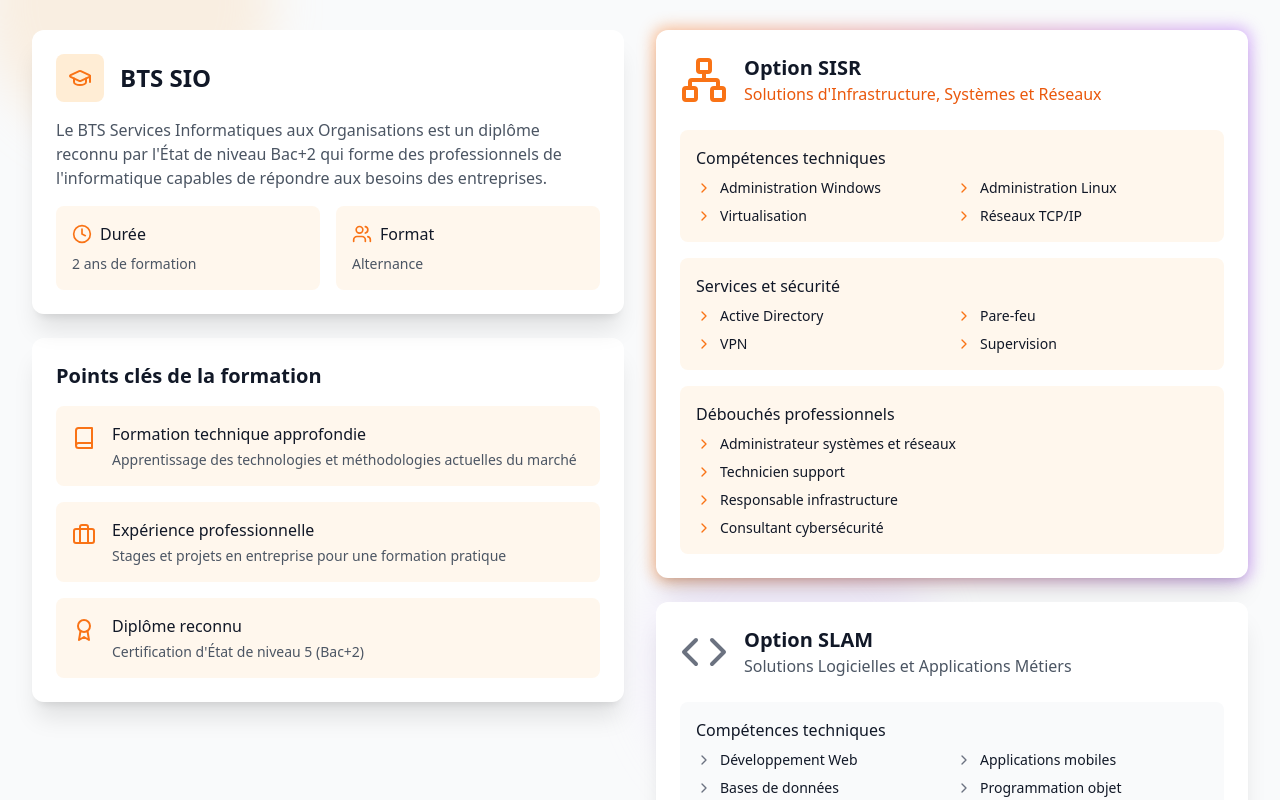
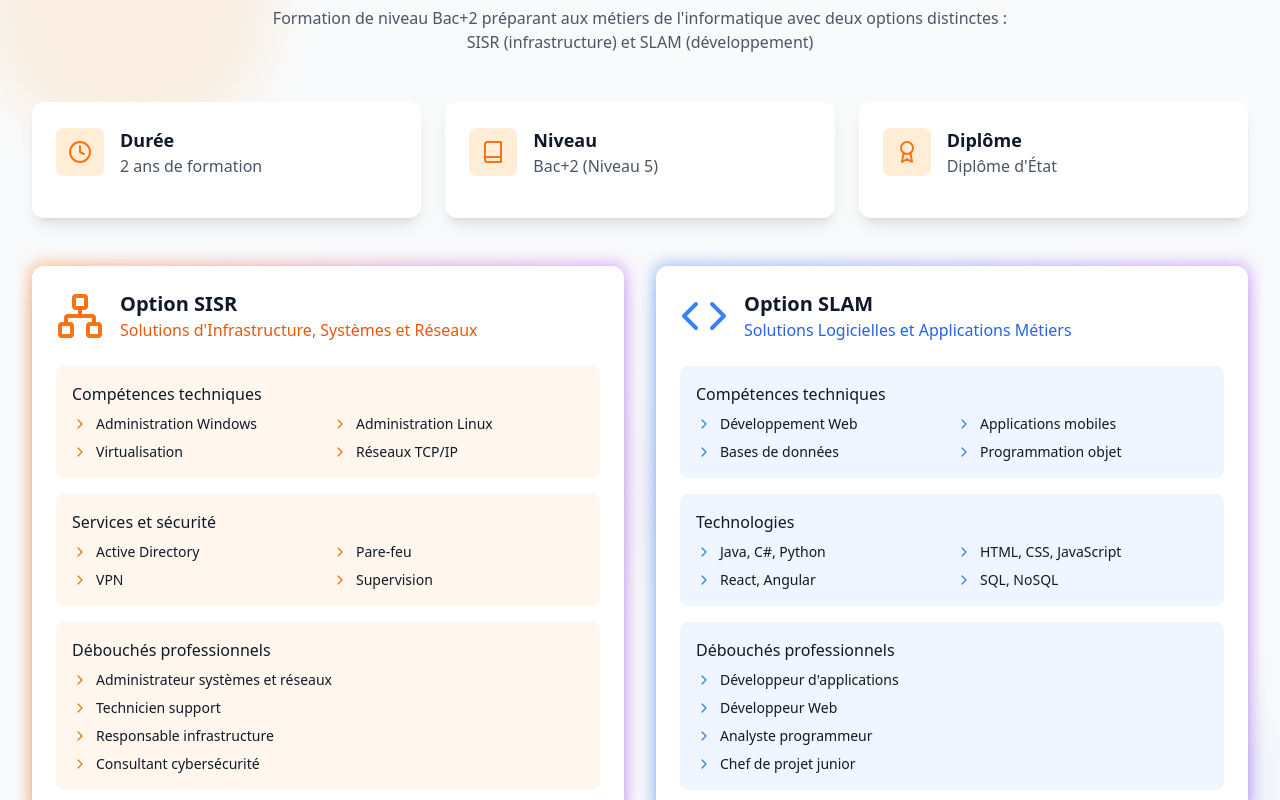
Before and after one commit to CapitaineRick/Portfolio, a React (Vite) app: page / in a window 1280 px wide. Shown: the part 3680-4480 px from the top of the page. Built offline with nearby package versions, Linux system fonts and the light colour scheme.

Commit message:
Reorganize Education section layout

```diff
--- a/src/components/sections/Education.tsx
+++ b/src/components/sections/Education.tsx
@@ -37,84 +37,59 @@ const Education: React.FC = () => {
 
       <div className="max-w-7xl mx-auto px-4 sm:px-6 lg:px-8">
         <div className="text-center mb-12">
-          <h2 className="text-3xl md:text-4xl font-bold mb-4">Ma formation – BTS SIO</h2>
-          <div className="w-20 h-1 bg-orange-500 mx-auto"></div>
+          <h2 className="text-3xl md:text-4xl font-bold mb-4">BTS SIO - Services Informatiques aux Organisations</h2>
+          <div className="w-20 h-1 bg-orange-500 mx-auto mb-6"></div>
+          <p className="text-gray-600 dark:text-gray-300 max-w-3xl mx-auto">
+            Formation de niveau Bac+2 préparant aux métiers de l'informatique avec deux options distinctes :
+            SISR (infrastructure) et SLAM (développement)
+          </p>
         </div>
 
         <div
           ref={educationRef}
           className="transition-all duration-1000 opacity-0 translate-y-10"
         >
-          <div className="grid grid-cols-1 lg:grid-cols-2 gap-8">
-            {/* Left Column - Overview */}
-            <div className="space-y-6">
-              {/* Introduction Card */}
-              <div className="bg-white dark:bg-gray-800 rounded-xl shadow-xl p-6 transform hover:scale-[1.02] transition-all duration-300">
+          {/* Overview Cards */}
+          <div className="grid grid-cols-1 md:grid-cols-3 gap-6 mb-12">
+            <div className="bg-white dark:bg-gray-800 rounded-xl p-6 shadow-lg transform hover:scale-105 transition-all duration-300">
               <div className="flex items-center gap-4 mb-4">
                 <div className="p-3 bg-orange-100 dark:bg-orange-900/30 rounded-lg">
-                    <GraduationCap className="w-6 h-6 text-orange-500" />
+                  <Clock className="w-6 h-6 text-orange-500" />
                 </div>
-                  <h3 className="text-2xl font-semibold">BTS SIO</h3>
-                </div>
-                <p className="text-gray-600 dark:text-gray-300 mb-4">
-                  Le BTS Services Informatiques aux Organisations est un diplôme reconnu par l'État de niveau Bac+2
-                  qui forme des professionnels de l'informatique capables de répondre aux besoins des entreprises.
-                </p>
-                <div className="grid grid-cols-2 gap-4">
-                  <div className="bg-orange-50 dark:bg-gray-700/50 p-4 rounded-lg">
-                    <div className="flex items-center gap-2 mb-2">
-                      <Clock className="w-5 h-5 text-orange-500" />
-                      <span className="font-medium">Durée</span>
-                    </div>
-                    <p className="text-sm text-gray-600 dark:text-gray-300">2 ans de formation</p>
-                  </div>
-                  <div className="bg-orange-50 dark:bg-gray-700/50 p-4 rounded-lg">
-                    <div className="flex items-center gap-2 mb-2">
-                      <Users className="w-5 h-5 text-orange-500" />
-                      <span className="font-medium">Format</span>
-                    </div>
-                    <p className="text-sm text-gray-600 dark:text-gray-300">Alternance</p>
+                <div>
+                  <h3 className="font-semibold text-lg">Durée</h3>
+                  <p className="text-gray-600 dark:text-gray-400">2 ans de formation</p>
                 </div>
               </div>
             </div>
 
-              {/* Key Features */}
-              <div className="bg-white dark:bg-gray-800 rounded-xl shadow-xl p-6">
-                <h4 className="text-xl font-semibold mb-4">Points clés de la formation</h4>
-                <div className="space-y-4">
-                  <div className="flex items-start gap-4 p-4 bg-orange-50 dark:bg-gray-700/50 rounded-lg transform hover:scale-[1.02] transition-all duration-300">
-                    <Book className="w-6 h-6 text-orange-500 mt-1" />
+            <div className="bg-white dark:bg-gray-800 rounded-xl p-6 shadow-lg transform hover:scale-105 transition-all duration-300">
+              <div className="flex items-center gap-4 mb-4">
+                <div className="p-3 bg-orange-100 dark:bg-orange-900/30 rounded-lg">
+                  <Book className="w-6 h-6 text-orange-500" />
+                </div>
                 <div>
-                      <h5 className="font-medium mb-1">Formation technique approfondie</h5>
-                      <p className="text-sm text-gray-600 dark:text-gray-300">
-                        Apprentissage des technologies et méthodologies actuelles du marché
-                      </p>
+                  <h3 className="font-semibold text-lg">Niveau</h3>
+                  <p className="text-gray-600 dark:text-gray-400">Bac+2 (Niveau 5)</p>
                 </div>
               </div>
-                  <div className="flex items-start gap-4 p-4 bg-orange-50 dark:bg-gray-700/50 rounded-lg transform hover:scale-[1.02] transition-all duration-300">
-                    <Briefcase className="w-6 h-6 text-orange-500 mt-1" />
+            </div>
+
+            <div className="bg-white dark:bg-gray-800 rounded-xl p-6 shadow-lg transform hover:scale-105 transition-all duration-300">
+              <div className="flex items-center gap-4 mb-4">
+                <div className="p-3 bg-orange-100 dark:bg-orange-900/30 rounded-lg">
+                  <Award className="w-6 h-6 text-orange-500" />
+                </div>
                 <div>
-                      <h5 className="font-medium mb-1">Expérience professionnelle</h5>
-                      <p className="text-sm text-gray-600 dark:text-gray-300">
-                        Stages et projets en entreprise pour une formation pratique
-                      </p>
-                    </div>
-                  </div>
-                  <div className="flex items-start gap-4 p-4 bg-orange-50 dark:bg-gray-700/50 rounded-lg transform hover:scale-[1.02] transition-all duration-300">
-                    <Award className="w-6 h-6 text-orange-500 mt-1" />
-                    <div>
-                      <h5 className="font-medium mb-1">Diplôme reconnu</h5>
-                      <p className="text-sm text-gray-600 dark:text-gray-300">
-                        Certification d'État de niveau 5 (Bac+2)
-                      </p>
-                    </div>
+                  <h3 className="font-semibold text-lg">Diplôme</h3>
+                  <p className="text-gray-600 dark:text-gray-400">Diplôme d'État</p>
                 </div>
               </div>
             </div>
           </div>
 
-            {/* Right Column - Specializations */}
-            <div className="space-y-6">
+          {/* Specializations */}
+          <div className="grid grid-cols-1 lg:grid-cols-2 gap-8">
             {/* SISR Option */}
             <div className="relative group">
               <div className="absolute -inset-0.5 bg-gradient-to-r from-orange-500 to-purple-500 rounded-xl blur opacity-50 group-hover:opacity-75 transition duration-1000"></div>
@@ -200,82 +175,82 @@ const Education: React.FC = () => {
             </div>
 
             {/* SLAM Option */}
-              <div className="relative">
-                <div className="bg-white dark:bg-gray-800 rounded-xl shadow-xl p-6">
+            <div className="relative group">
+              <div className="absolute -inset-0.5 bg-gradient-to-r from-blue-500 to-purple-500 rounded-xl blur opacity-50 group-hover:opacity-75 transition duration-1000"></div>
+              <div className="relative bg-white dark:bg-gray-800 rounded-xl shadow-xl p-6">
                 <div className="flex items-center gap-4 mb-6">
-                    <Code className="w-12 h-12 text-gray-500" />
+                  <Code className="w-12 h-12 text-blue-500" />
                   <div>
                     <h4 className="text-xl font-semibold">Option SLAM</h4>
-                      <p className="text-gray-600 dark:text-gray-400">
+                    <p className="text-blue-600 dark:text-blue-400">
                       Solutions Logicielles et Applications Métiers
                     </p>
                   </div>
                 </div>
 
                 <div className="space-y-4">
-                    <div className="bg-gray-50 dark:bg-gray-700/50 p-4 rounded-lg">
+                  <div className="bg-blue-50 dark:bg-gray-700/50 p-4 rounded-lg">
                     <h5 className="font-medium mb-2">Compétences techniques</h5>
                     <div className="grid grid-cols-2 gap-2">
                       <div className="flex items-center gap-2 text-sm">
-                          <ChevronRight className="w-4 h-4 text-gray-500" />
+                        <ChevronRight className="w-4 h-4 text-blue-500" />
                         <span>Développement Web</span>
                       </div>
                       <div className="flex items-center gap-2 text-sm">
-                          <ChevronRight className="w-4 h-4 text-gray-500" />
+                        <ChevronRight className="w-4 h-4 text-blue-500" />
                         <span>Applications mobiles</span>
                       </div>
                       <div className="flex items-center gap-2 text-sm">
-                          <ChevronRight className="w-4 h-4 text-gray-500" />
+                        <ChevronRight className="w-4 h-4 text-blue-500" />
                         <span>Bases de données</span>
                       </div>
                       <div className="flex items-center gap-2 text-sm">
-                          <ChevronRight className="w-4 h-4 text-gray-500" />
+                        <ChevronRight className="w-4 h-4 text-blue-500" />
                         <span>Programmation objet</span>
                       </div>
                     </div>
                   </div>
 
-                    <div className="bg-gray-50 dark:bg-gray-700/50 p-4 rounded-lg">
+                  <div className="bg-blue-50 dark:bg-gray-700/50 p-4 rounded-lg">
                     <h5 className="font-medium mb-2">Technologies</h5>
                     <div className="grid grid-cols-2 gap-2">
                       <div className="flex items-center gap-2 text-sm">
-                          <ChevronRight className="w-4 h-4 text-gray-500" />
+                        <ChevronRight className="w-4 h-4 text-blue-500" />
                         <span>Java, C#, Python</span>
                       </div>
                       <div className="flex items-center gap-2 text-sm">
-                          <ChevronRight className="w-4 h-4 text-gray-500" />
+                        <ChevronRight className="w-4 h-4 text-blue-500" />
                         <span>HTML, CSS, JavaScript</span>
                       </div>
                       <div className="flex items-center gap-2 text-sm">
-                          <ChevronRight className="w-4 h-4 text-gray-500" />
+                        <ChevronRight className="w-4 h-4 text-blue-500" />
                         <span>React, Angular</span>
                       </div>
                       <div className="flex items-center gap-2 text-sm">
-                          <ChevronRight className="w-4 h-4 text-gray-500" />
+                        <ChevronRight className="w-4 h-4 text-blue-500" />
                         <span>SQL, NoSQL</span>
                       </div>
                     </div>
                   </div>
 
-                    <div className="bg-gray-50 dark:bg-gray-700/50 p-4 rounded-lg">
+                  <div className="bg-blue-50 dark:bg-gray-700/50 p-4 rounded-lg">
                     <h5 className="font-medium mb-2">Débouchés professionnels</h5>
                     <div className="grid grid-cols-1 gap-2">
                       <div className="flex items-center gap-2 text-sm">
-                          <ChevronRight className="w-4 h-4 text-gray-500" />
+                        <ChevronRight className="w-4 h-4 text-blue-500" />
                         <span>Développeur d'applications</span>
                       </div>
                       <div className="flex items-center gap-2 text-sm">
-                          <ChevronRight className="w-4 h-4 text-gray-500" />
+                        <ChevronRight className="w-4 h-4 text-blue-500" />
                         <span>Développeur Web</span>
                       </div>
                       <div className="flex items-center gap-2 text-sm">
-                          <ChevronRight className="w-4 h-4 text-gray-500" />
+                        <ChevronRight className="w-4 h-4 text-blue-500" />
                         <span>Analyste programmeur</span>
                       </div>
                       <div className="flex items-center gap-2 text-sm">
-                          <ChevronRight className="w-4 h-4 text-gray-500" />
+                        <ChevronRight className="w-4 h-4 text-blue-500" />
                         <span>Chef de projet junior</span>
-                        </div>
                       </div>
                     </div>
                   </div>
```
Lines whose indentation alone changed are shown as unchanged.
